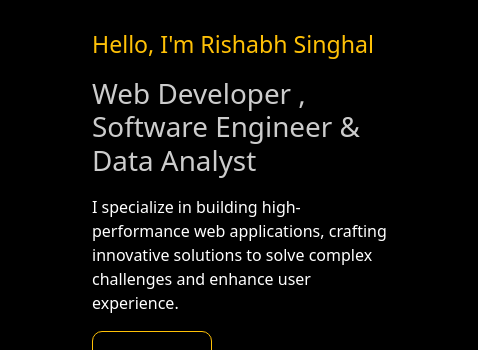
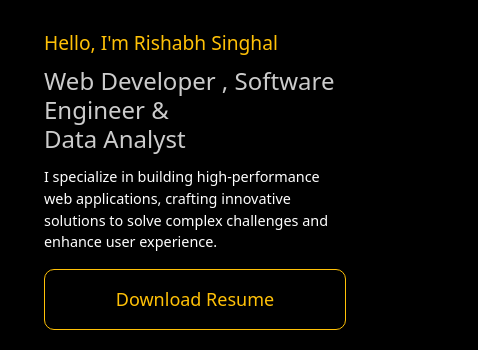
Before and after one commit to SinghalRish/My-Portfolio, a plain HTML site: page index.html in a window 390 px wide. Shown: the part 153-503 px from the top of the page, 478 px wide, since content can reach past the window. Drawn offline with nearby package versions, Linux system fonts and the light colour scheme.

Commit message:
responsive design generated

```diff
--- a/styles.css
+++ b/styles.css
@@ -97,13 +97,17 @@ a {
     display: flex;
   }
 
-  .resume-button {
+  .resume-button,
+  .dropdown-toggle {
     padding: 1rem;
     border-radius: 10px;
     font-size: large;
     background-color: transparent;
     border: 1px solid #ffc107;
-    color: white;
+    color: #ffc107;
+  }
+  .dropdown-item {
+    border-color: transparent;
   }
 }
 
@@ -231,16 +235,15 @@ i {
   display: flex;
   flex-direction: column;
   gap: 30px;
-  .image{
-            margin: auto;
+  .image {
+    margin: auto;
 
-    img{
-        width: 100px;
-        height: 100px;
+    img {
+      width: 100px;
+      height: 100px;
     }
   }
   .card-body {
-
     .card-text {
       opacity: 0.8;
     }
@@ -250,9 +253,9 @@ i {
       opacity: 1 !important;
     }
 
-    .card-button{
-        background: transparent;
-        border: 1px solid #ffc107;
+    .card-button {
+      background: transparent;
+      border: 1px solid #ffc107;
     }
   }
 
@@ -277,6 +280,7 @@ i {
     }
   }
 }
+
 /* responsiveness */
 @media screen and (max-width: 768px) {
   .navbar-typewriter {
@@ -287,9 +291,42 @@ i {
     margin-top: 20px;
     justify-content: center;
     .photo {
-      height: 250px;
-      width: 250px;
+      height: 200px;
+      width: 200px;
     }
+  }
+  .left {
+    padding: 0rem 2rem;
+    .content {
+      gap: 5px;
+    }
+    h1 {
+      font-size: 1.5rem;
+    }
+    h3 {
+      font-size: 1.2rem;
+    }
+    p {
+      font-size: 0.9rem;
+    }
+    .links-main {
+      flex-direction: column;
+      align-items: center;
+      gap: 10px;
+
+      .resume {
+        width: 100%;
+        text-align: center;
+      }
+
+      .resume-button {
+        width: 100%;
+        text-align: center;
+      }
+    }
+  }
+  .services {
+    padding-top: 20px;
   }
 }
 
```
Also changed, not shown: index.html (+1 -0 lines), images/IBM.png (added).
